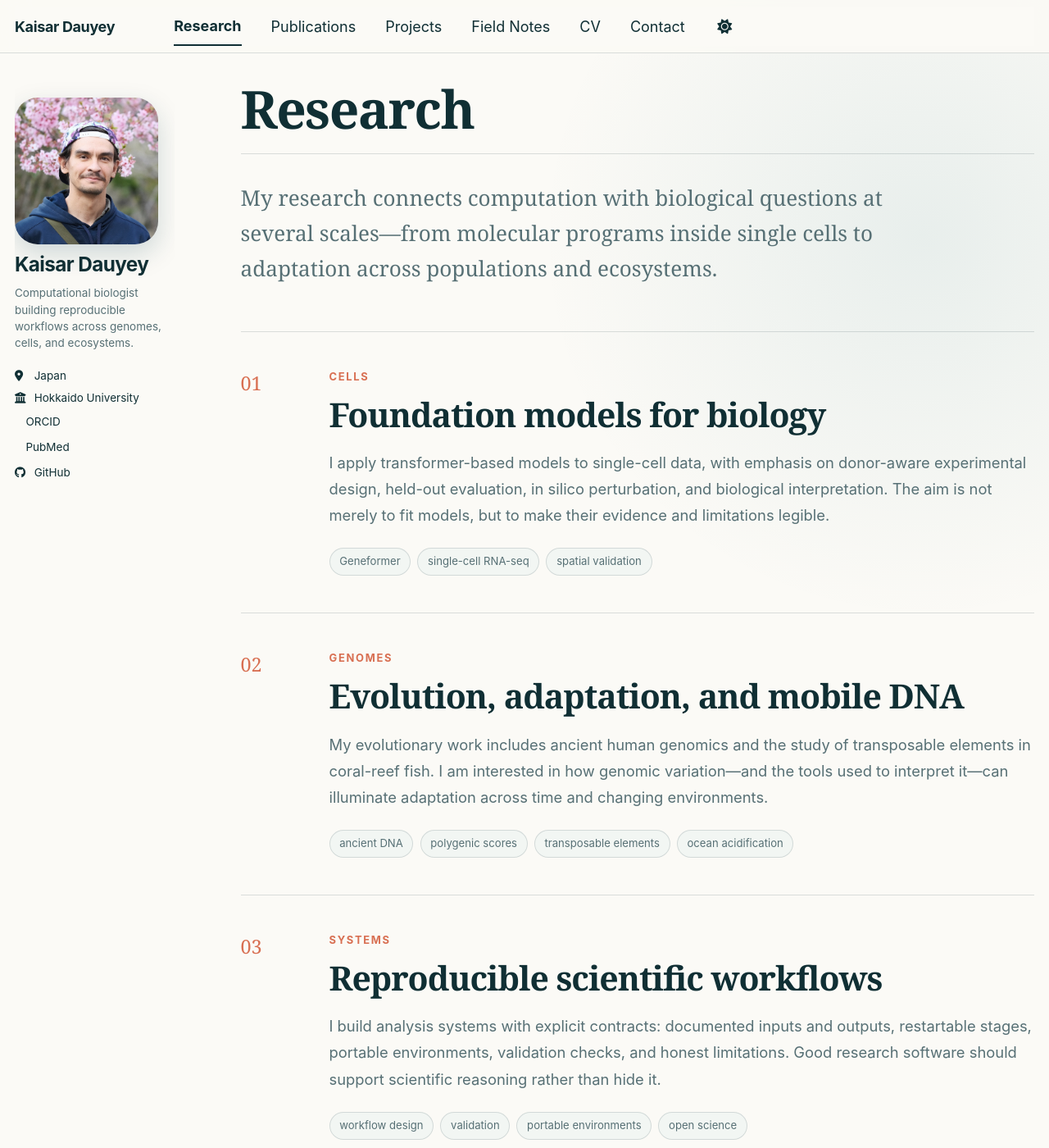
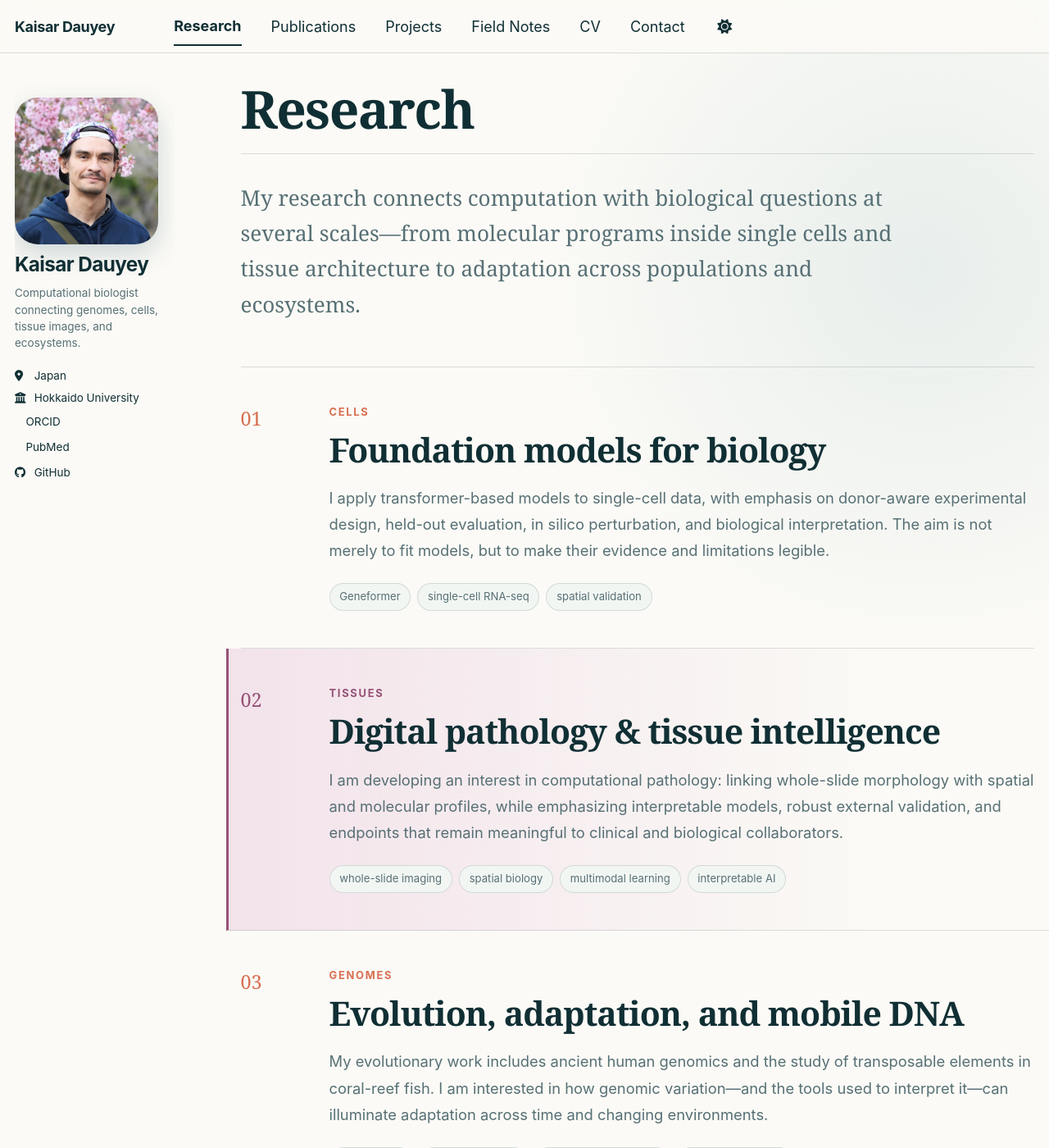
Before and after one commit to Kays3/Kays3.github.io, a Jekyll site: the page built from _pages/research.md, in a window 1280 px wide and 1400 px high. Shown: the whole window at 82% size. Built offline with Jekyll 4.4.1, drawn with Linux system fonts in a browser that asks for light colours; a style sheet for code colours, icons or effects is not loaded.

Commit message:
Highlight digital pathology interests (#6)
Add digital pathology to the site's research narrative and introduce a microscopy-inspired visual treatment.

```diff
--- a/_config.yml
+++ b/_config.yml
@@ -12,7 +12,7 @@ site_theme               : "default" # The available themes options are "default
 title                    : "Kaisar Dauyey"
 title_separator          : "—"
 name                     : &name "Kaisar Dauyey"
-description              : &description "Computational biologist working across single-cell genomics, biological AI, evolutionary genomics, and reproducible scientific software."
+description              : &description "Computational biologist working across single-cell genomics, biological AI, digital pathology, evolutionary genomics, and reproducible scientific software."
 url                      : https://kays3.github.io # The base hostname & protocol for your site e.g. "https://[your GitHub username].github.io",
                                                            # or if you already have some other page hosted on Github then use "https://[your GitHub username].github.io/[Your Repo Name]"
 baseurl                  : "" # the subpath of your site, e.g. "/blog"
@@ -26,7 +26,7 @@ author:
   avatar           : "kaisar-dauyey-2025.jpg"
   name             : "Kaisar Dauyey"
   pronouns         : # example: "she/her"
-  bio              : "Computational biologist building reproducible workflows across genomes, cells, and ecosystems."
+  bio              : "Computational biologist connecting genomes, cells, tissue images, and ecosystems."
   location         : "Japan"
   employer         : "Hokkaido University"
   uri              : # URL
@@ -144,7 +144,7 @@ facebook:
   app_id                 :
   publisher              :
 og_image                 : "research/aka-island-coral-turtle.png"
-og_description           : "Kaisar Dauyey — computational biology across genomes, cells, and ecosystems."
+og_description           : "Kaisar Dauyey — computational biology across genomes, cells, tissue images, and ecosystems."
 # For specifying social profiles
 # - https://developers.google.com/structured-data/customize/social-profiles
 social:
--- a/_pages/research.md
+++ b/_pages/research.md
@@ -4,13 +4,14 @@ permalink: /research/
 author_profile: true
 ---
 
-<p class="page-intro">My research connects computation with biological questions at several scales—from molecular programs inside single cells to adaptation across populations and ecosystems.</p>
+<p class="page-intro">My research connects computation with biological questions at several scales—from molecular programs inside single cells and tissue architecture to adaptation across populations and ecosystems.</p>
 
 <div class="topic-stack">
   <article class="topic-row"><div class="topic-row__number">01</div><div><p class="eyebrow">Cells</p><h2>Foundation models for biology</h2><p>I apply transformer-based models to single-cell data, with emphasis on donor-aware experimental design, held-out evaluation, in silico perturbation, and biological interpretation. The aim is not merely to fit models, but to make their evidence and limitations legible.</p><div class="tag-row"><span>Geneformer</span><span>single-cell RNA-seq</span><span>spatial validation</span></div></div></article>
-  <article class="topic-row"><div class="topic-row__number">02</div><div><p class="eyebrow">Genomes</p><h2>Evolution, adaptation, and mobile DNA</h2><p>My evolutionary work includes ancient human genomics and the study of transposable elements in coral-reef fish. I am interested in how genomic variation—and the tools used to interpret it—can illuminate adaptation across time and changing environments.</p><div class="tag-row"><span>ancient DNA</span><span>polygenic scores</span><span>transposable elements</span><span>ocean acidification</span></div></div></article>
-  <article class="topic-row"><div class="topic-row__number">03</div><div><p class="eyebrow">Systems</p><h2>Reproducible scientific workflows</h2><p>I build analysis systems with explicit contracts: documented inputs and outputs, restartable stages, portable environments, validation checks, and honest limitations. Good research software should support scientific reasoning rather than hide it.</p><div class="tag-row"><span>workflow design</span><span>validation</span><span>portable environments</span><span>open science</span></div></div></article>
-  <article class="topic-row"><div class="topic-row__number">04</div><div><p class="eyebrow">Translation</p><h2>Computational and clinical genomics</h2><p>My collaborations span immune-cell expression, computational neuroimaging, microbial genomics, antimicrobial resistance, cancer genetics, and palliative-care research—grounded in a medical background and a computational toolkit.</p><div class="tag-row"><span>transcriptomics</span><span>microbial genomics</span><span>neuroimaging</span><span>clinical research</span></div></div></article>
+  <article class="topic-row topic-row--pathology" id="digital-pathology"><div class="topic-row__number">02</div><div><p class="eyebrow">Tissues</p><h2>Digital pathology & tissue intelligence</h2><p>I am developing an interest in computational pathology: linking whole-slide morphology with spatial and molecular profiles, while emphasizing interpretable models, robust external validation, and endpoints that remain meaningful to clinical and biological collaborators.</p><div class="tag-row"><span>whole-slide imaging</span><span>spatial biology</span><span>multimodal learning</span><span>interpretable AI</span></div></div></article>
+  <article class="topic-row"><div class="topic-row__number">03</div><div><p class="eyebrow">Genomes</p><h2>Evolution, adaptation, and mobile DNA</h2><p>My evolutionary work includes ancient human genomics and the study of transposable elements in coral-reef fish. I am interested in how genomic variation—and the tools used to interpret it—can illuminate adaptation across time and changing environments.</p><div class="tag-row"><span>ancient DNA</span><span>polygenic scores</span><span>transposable elements</span><span>ocean acidification</span></div></div></article>
+  <article class="topic-row"><div class="topic-row__number">04</div><div><p class="eyebrow">Systems</p><h2>Reproducible scientific workflows</h2><p>I build analysis systems with explicit contracts: documented inputs and outputs, restartable stages, portable environments, validation checks, and honest limitations. Good research software should support scientific reasoning rather than hide it.</p><div class="tag-row"><span>workflow design</span><span>validation</span><span>portable environments</span><span>open science</span></div></div></article>
+  <article class="topic-row"><div class="topic-row__number">05</div><div><p class="eyebrow">Translation</p><h2>Computational and clinical genomics</h2><p>My collaborations span immune-cell expression, computational neuroimaging, microbial genomics, antimicrobial resistance, cancer genetics, and palliative-care research—grounded in a medical background and a computational toolkit.</p><div class="tag-row"><span>transcriptomics</span><span>microbial genomics</span><span>neuroimaging</span><span>clinical research</span></div></div></article>
 </div>
 
 <section class="collaboration-section" aria-labelledby="collaboration-heading">
--- a/assets/css/main.scss
+++ b/assets/css/main.scss
@@ -48,6 +48,8 @@
   --kd-ocean-deep: #073f4b;
   --kd-forest: #3f6c56;
   --kd-coral: #d86f52;
+  --kd-pathology: #965276;
+  --kd-pathology-soft: #f2e2ea;
   --kd-sand: #eadcc2;
   --kd-paper: #fbfaf6;
   --kd-surface: #f2f6f3;
@@ -70,6 +72,8 @@ html[data-theme="dark"] {
   --kd-ocean-deep: #8edbe4;
   --kd-forest: #84b69a;
   --kd-coral: #f09a7f;
+  --kd-pathology: #e19abd;
+  --kd-pathology-soft: #3f2b39;
   --kd-sand: #594e3f;
   --kd-paper: #10282c;
   --kd-surface: #17363a;
@@ -202,6 +206,25 @@ html[data-theme="dark"] .masthead {
 .home-hero__copy .eyebrow { color: #f3b19e; }
 .home-hero__lead { color: rgba(255,255,255,0.86); font-size: 1.04rem !important; line-height: 1.68; max-width: 34rem; }
 
+.page__content .focus-pill {
+  align-items: center;
+  align-self: flex-start;
+  background: rgba(255, 255, 255, 0.1);
+  border: 1px solid rgba(255, 255, 255, 0.24);
+  border-radius: 999px;
+  color: #fff;
+  display: inline-flex;
+  font-size: 0.78rem;
+  gap: 0.7rem;
+  line-height: 1.35;
+  margin: 0.25rem 0 1rem;
+  padding: 0.55rem 0.8rem;
+  text-decoration: none;
+}
+.page__content .focus-pill:hover { background: rgba(255, 255, 255, 0.16); color: #fff; text-decoration: none; }
+.focus-pill strong { color: #f3b9d4; display: block; font-size: 0.62rem; letter-spacing: 0.1em; text-transform: uppercase; }
+.focus-pill__cells { background: radial-gradient(circle at 35% 35%, #fff 0 2px, transparent 3px), radial-gradient(circle at 68% 60%, #f3b9d4 0 3px, transparent 4px), rgba(225,154,189,0.22); border: 1px solid rgba(255,255,255,0.48); border-radius: 48% 52% 44% 56%; flex: 0 0 auto; height: 1.9rem; transform: rotate(-8deg); width: 1.9rem; }
+
 .home-hero__image {
   border-radius: 28px;
   box-shadow: var(--kd-shadow);
@@ -247,7 +270,7 @@ html[data-theme="dark"] .masthead {
 .research-grid {
   display: grid;
   gap: 1rem;
-  grid-template-columns: repeat(3, minmax(0, 1fr));
+  grid-template-columns: repeat(2, minmax(0, 1fr));
   margin: 0 0 4rem;
 }
 
@@ -264,6 +287,10 @@ html[data-theme="dark"] .masthead {
 .research-card--ocean { background: rgba(65, 156, 170, 0.11); }
 .research-card--forest { background: rgba(63, 108, 86, 0.11); }
 .research-card--sand { background: rgba(220, 190, 139, 0.22); }
+.research-card--pathology { background: linear-gradient(145deg, var(--kd-pathology-soft), rgba(150,82,118,0.08)); overflow: hidden; }
+.research-card--pathology .research-card__index { color: var(--kd-pathology); }
+.research-card__tissue { border: 1px solid rgba(150,82,118,0.25); border-radius: 48% 52% 43% 57%; height: 5.4rem; position: absolute; right: 1rem; top: 1rem; transform: rotate(-9deg); width: 6.3rem; }
+.research-card__tissue::before { background: radial-gradient(circle at 18% 28%, var(--kd-pathology) 0 3px, transparent 4px), radial-gradient(circle at 42% 62%, var(--kd-pathology) 0 4px, transparent 5px), radial-gradient(circle at 72% 34%, var(--kd-pathology) 0 3px, transparent 4px), radial-gradient(circle at 82% 72%, var(--kd-pathology) 0 2px, transparent 3px), radial-gradient(circle at 55% 22%, rgba(150,82,118,0.45) 0 8px, transparent 9px); content: ""; inset: 0.35rem; opacity: 0.78; position: absolute; }
 
 .note-banner {
   align-items: end;
@@ -287,6 +314,9 @@ html[data-theme="dark"] .masthead {
 .topic-row__number { color: var(--kd-coral); font-family: Georgia, serif; font-size: 1.3rem; }
 .topic-row h2 { font-size: clamp(1.8rem, 3.2vw, 2.7rem); margin: 0 0 1rem; }
 .topic-row p:not(.eyebrow) { color: var(--kd-muted); font-size: 1.02rem !important; line-height: 1.75; max-width: 48rem; }
+.topic-row--pathology { background: linear-gradient(90deg, var(--kd-pathology-soft), transparent 78%); border-left: 3px solid var(--kd-pathology); margin-left: -1rem; margin-right: -1rem; padding-left: calc(1rem - 3px); padding-right: 1rem; scroll-margin-top: 5.5rem; }
+.topic-row--pathology .topic-row__number,
+.topic-row--pathology .eyebrow { color: var(--kd-pathology); }
 .collaboration-section { margin: 4.5rem 0 3.5rem; }
 .collaboration-section > h2 { font-size: clamp(2rem, 4vw, 3.1rem); margin: 0 0 0.8rem; }
 .section-lead { color: var(--kd-muted); font-size: 1rem !important; line-height: 1.75; margin: 0 0 1.8rem !important; max-width: 47rem; }
@@ -379,7 +409,6 @@ html[data-theme="dark"] .masthead {
   .home-hero { grid-template-columns: 1fr; }
   .home-hero__copy { min-height: 430px; }
   .home-hero__image { min-height: 360px; }
-  .research-grid { grid-template-columns: 1fr; }
   .collaboration-grid { grid-template-columns: 1fr 1fr; }
   .collaboration-card:first-child { grid-column: 1 / -1; }
   .research-card { min-height: auto; }
@@ -392,7 +421,7 @@ html[data-theme="dark"] .masthead {
   .home-hero__copy, .home-hero__image { border-radius: 20px; min-height: 390px; }
   .home-hero__copy { padding: 2rem 1.4rem; }
   .home-hero__image { min-height: 300px; }
-  .project-grid, .field-grid, .collaboration-grid { grid-template-columns: 1fr; }
+  .project-grid, .field-grid, .collaboration-grid, .research-grid { grid-template-columns: 1fr; }
   .collaboration-card:first-child { grid-column: auto; }
   .topic-row { gap: 0.75rem; grid-template-columns: 2.2rem 1fr; }
   .publication-item { gap: 0.7rem; grid-template-columns: 3rem 1fr; }
```
Also changed, not shown: _pages/about.md (+6 -4 lines), _pages/contact.md (+1 -1 lines), _pages/cv.md (+2 -2 lines).
